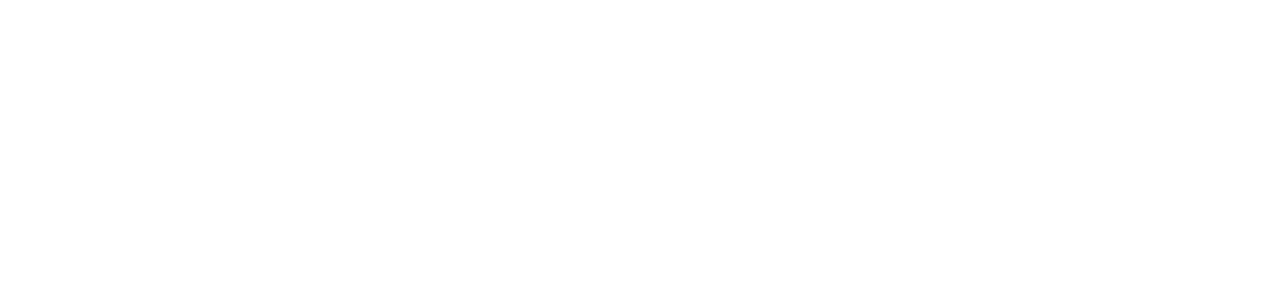
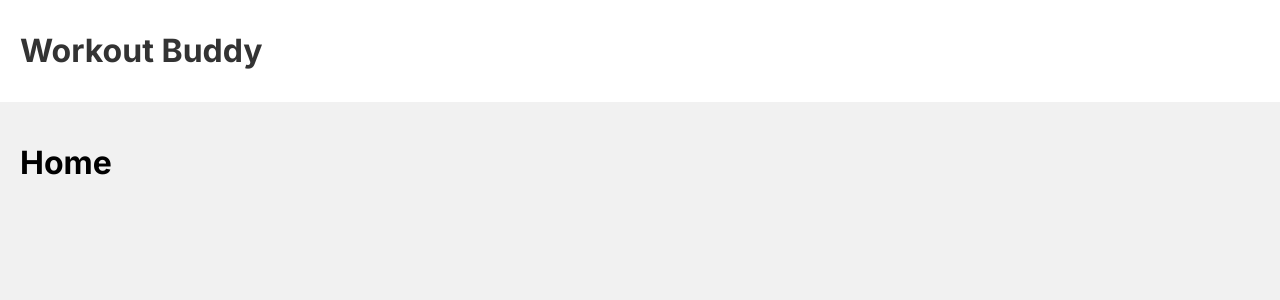
Before and after one commit to ndzindo/MERN-stack-app, a React (Create React App) app in the folder frontend/: page / in a window 1280 px wide. Shown: the top 300 px of the page. Built offline with nearby package versions, Linux system fonts and the light colour scheme.

Commit message:
Added Navbar and Home components

```diff
--- a/frontend/src/App.js
+++ b/frontend/src/App.js
@@ -1,12 +1,20 @@
 import { BrowserRouter, Routes, Route } from 'react-router-dom';
 
+//pages & components
+import Home from './pages/Home';
+import Navbar from './components/Navbar';
 
 function App() {
   return (
     <div className="App">
       <BrowserRouter>
+      <Navbar />
       <div className="pages">
+        <Routes >
+          <Route path="/"
+          element={<Home />} />
 
+        </Routes>
 
       </div>
       </BrowserRouter>
--- /dev/null
+++ b/frontend/src/components/Navbar.js
@@ -0,0 +1,15 @@
+import { Link } from "react-router-dom"
+
+const Navbar = () => {
+    return (
+        <header>
+            <div className="container">
+                <Link to ="/">
+                    <h1>Workout Buddy</h1>
+                </Link>
+            </div>
+        </header>
+    )
+}
+
+export default Navbar;
--- a/frontend/src/index.css
+++ b/frontend/src/index.css
@@ -1,13 +1,33 @@
+@import url('https://fonts.googleapis.com/css2?family=Inter:wght@100;200;300;400;500;600;700;800;900&display=swap');
+/*layout*/
+:root {
+  --primary: #1aac83;
+  --error: #e7195a;
+}
 body {
+  background: #f1f1f1;
   margin: 0;
-  font-family: -apple-system, BlinkMacSystemFont, 'Segoe UI', 'Roboto', 'Oxygen',
-    'Ubuntu', 'Cantarell', 'Fira Sans', 'Droid Sans', 'Helvetica Neue',
-    sans-serif;
-  -webkit-font-smoothing: antialiased;
-  -moz-osx-font-smoothing: grayscale;
+  font-family: "Inter";
+}
+header {
+  background: #fff;
+}
+header .container {
+  max-width: 1400px;
+  margin: 0 auto;
+  padding: 10px 20px;
+  display: flex;
+  align-items: center;
+  justify-content: space-between;
 }
 
-code {
-  font-family: source-code-pro, Menlo, Monaco, Consolas, 'Courier New',
-    monospace;
+header a{
+  color: #333;
+  text-decoration: none;
 }
+
+.pages{
+  max-width: 1400px;
+  padding: 20px;
+  margin: 0 auto;
+}
--- /dev/null
+++ b/frontend/src/pages/Home.js
@@ -0,0 +1,9 @@
+const Home = () => {
+    return (
+        <div className="home">
+            <h1>Home</h1>
+        </div>
+    );
+};
+
+export default Home;
```
